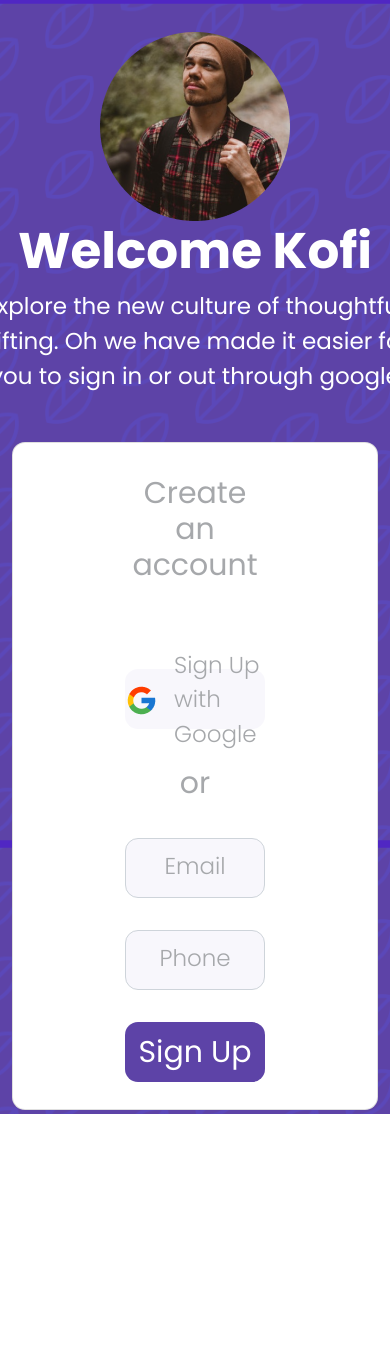
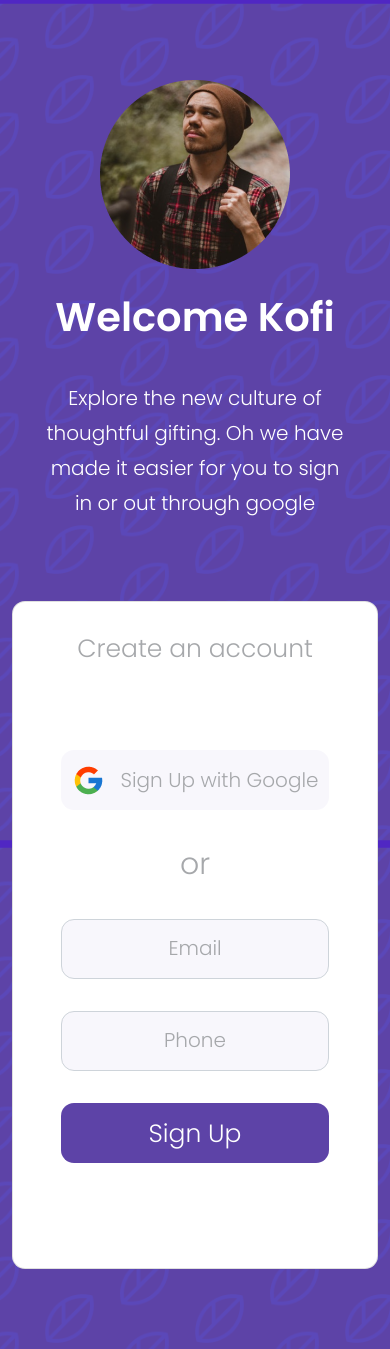
Before and after one commit to kewablay/Giftpal-v2.0, a PHP site: page /register.html in a window 390 px wide; the page is wider, and only the part inside the window is pictured. Before the commit the page ends 1114 px from the top of that part, so only its background shows below. Run offline with PHP 8.4, Linux system fonts and the light colour scheme; some libraries are stand-ins or nearby versions.

Commit message:
added resonsiveness to the site

```diff
--- a/css/register.css
+++ b/css/register.css
@@ -28,15 +28,19 @@ body{
 }
 
 .title{
-font-size: 50px;
-font-weight: 700;
-text-align: center;
-color: white;
+    font-size: 50px;
+    font-weight: 600;
+    text-align: center;
+    color: white;
+}
+
+.desc{
+    margin-top: 1.5rem;
 }
 
 .desc p{
     font-size: 23px;
-    font-weight: 400;
+    font-weight: 300;
     line-height: 35px;
     letter-spacing: 0em;
     text-align: center;
@@ -59,11 +63,11 @@ color: white;
 .signup-form h4{
     margin-bottom: 5.4rem;
     font-size: 30px;
-    font-weight: 400;
+    font-weight: 300;
 }
 #or{
     font-size: 30px;
-    font-weight: 400
+    font-weight: 300
 }
 
 .form-group{
@@ -92,7 +96,7 @@ color: white;
 .card input::placeholder{
     color: #A6A8AB;
     font-size: 23px;
-    font-weight: 300;
+    font-weight: 200;
 }
 
 .card input, .card button,.link{
@@ -109,5 +113,68 @@ color: white;
     background: #5D43A7 !important;
     color: white;
     font-size: 30px;
-    font-weight: 400px;
+    font-weight: 200;
 }
+
+.card button:hover{
+    color: white;
+    background: rgba(180, 180, 180, 0.973) !important;
+    box-shadow: 2px 2px 5px 2px rgba(0, 0, 0, 0.411);
+}
+
+
+/* ------media queries------ */
+@media (min-width: 991.98px) {
+    body{
+        height: 100vh;
+        display: flex;
+        justify-content: center;
+        align-items: center;
+    }
+
+ }
+
+
+ @media (max-width: 991.98px) {
+     .main-content{
+        margin-top: 3rem;
+        margin-bottom: 5rem;
+     }
+     .title{
+        font-size:40px;
+    }
+    .desc p{
+        font-size: 20px;
+        width: 400px;
+    }
+    .signup-form h4{
+        font-size:25px;
+    }
+    #google-link{
+        font-size: 20px;
+        font-weight: 300;
+    }
+    .card input::placeholder{
+        font-size: 20px;
+    }
+    .card button{
+        font-size: 25px;
+    }
+
+ }
+
+ @media (max-width: 767.98px) {
+    .card{
+        padding: 2rem 5rem;
+    }
+    .desc p{
+        padding: 2rem 3rem;
+    }
+ }
+
+ @media (max-width: 575.98px) {
+    .card{
+        padding: 2rem 3rem;
+        /* width: 250px; */
+    }
+ }
--- a/register.html
+++ b/register.html
@@ -32,7 +32,7 @@
 
             <!-- login form start  -->
 
-            <div class=" col-12 col-md-12 col-lg-7">
+            <div class="col-12 col-md-12 col-lg-7">
                 <div class="card">
                     <form class="signup-form">
                         <h4 class="text-center">Create an account</h4>
```
